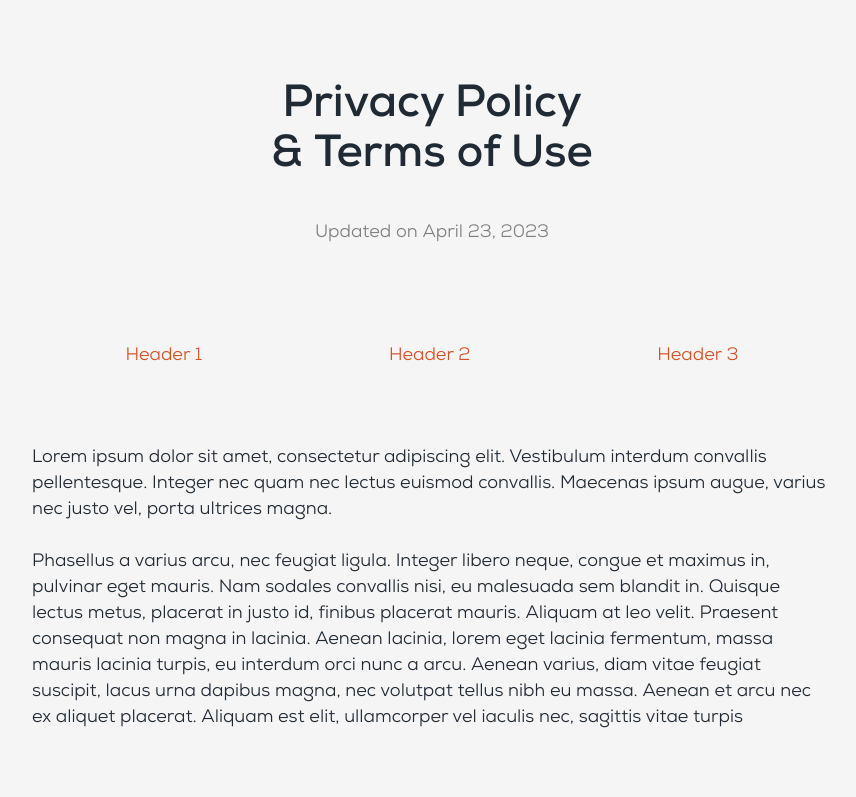
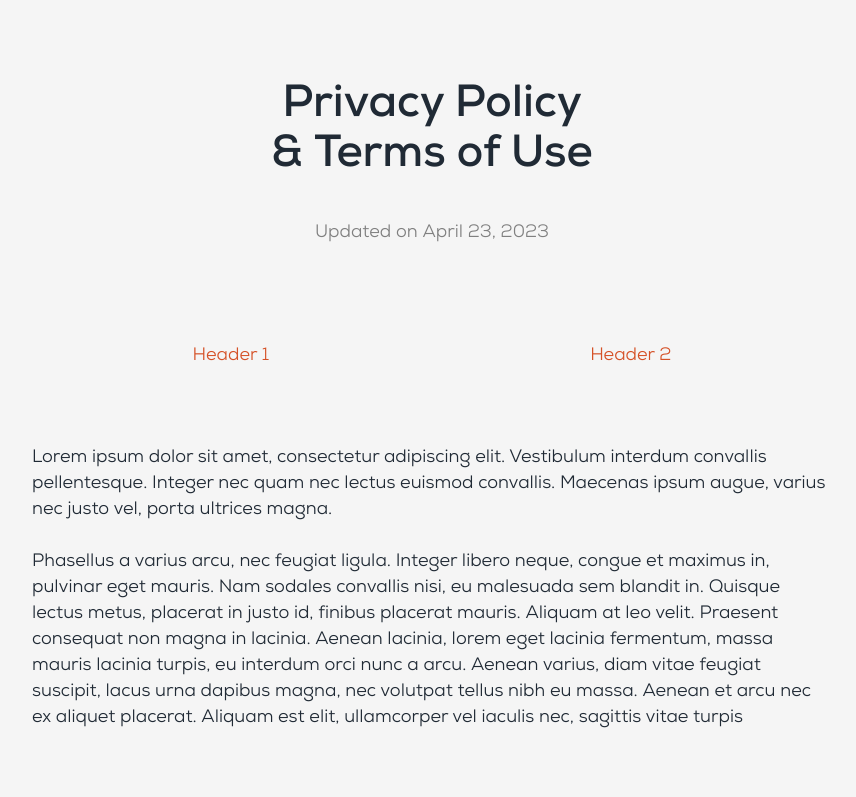
Before and after one commit to Novadigital-fr/ASG, a Nuxt app: page /privacy in a window 1280 px wide. Shown: the top 797 px of the page, without its empty margins (208-1064 px from the left). Built offline with nearby package versions, Linux system fonts and the light colour scheme.

Commit message:
edit privacy paget

```diff
--- a/pages/privacy.vue
+++ b/pages/privacy.vue
@@ -11,7 +11,6 @@
       <ul class="orange">
         <li>Header 1</li>
         <li>Header 2</li>
-        <li>Header 3</li>
       </ul>
       <p>
         Lorem ipsum dolor sit amet, consectetur adipiscing elit. Vestibulum
```
Also changed, not shown: 1 other file (tests, documents, lock files or other folders).
